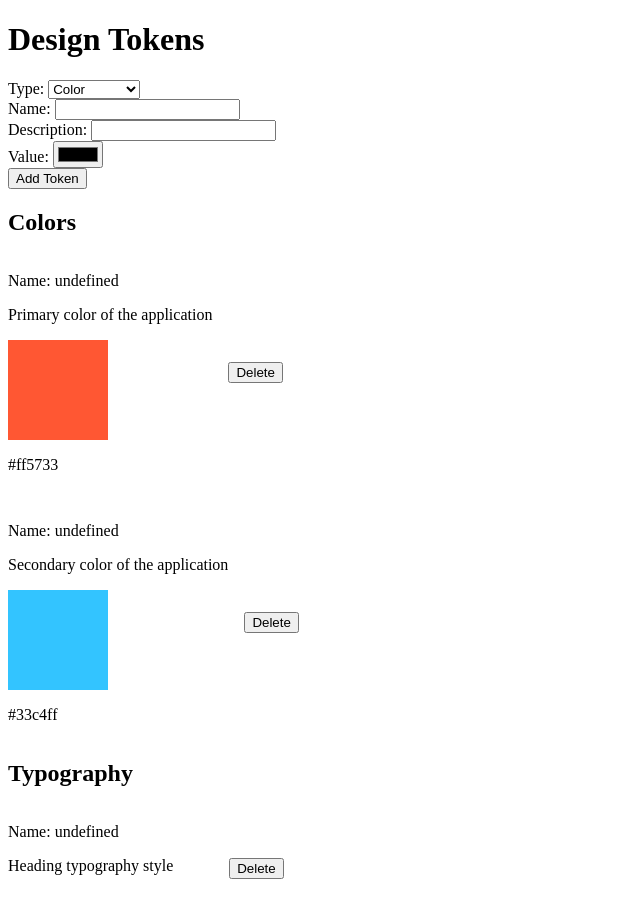
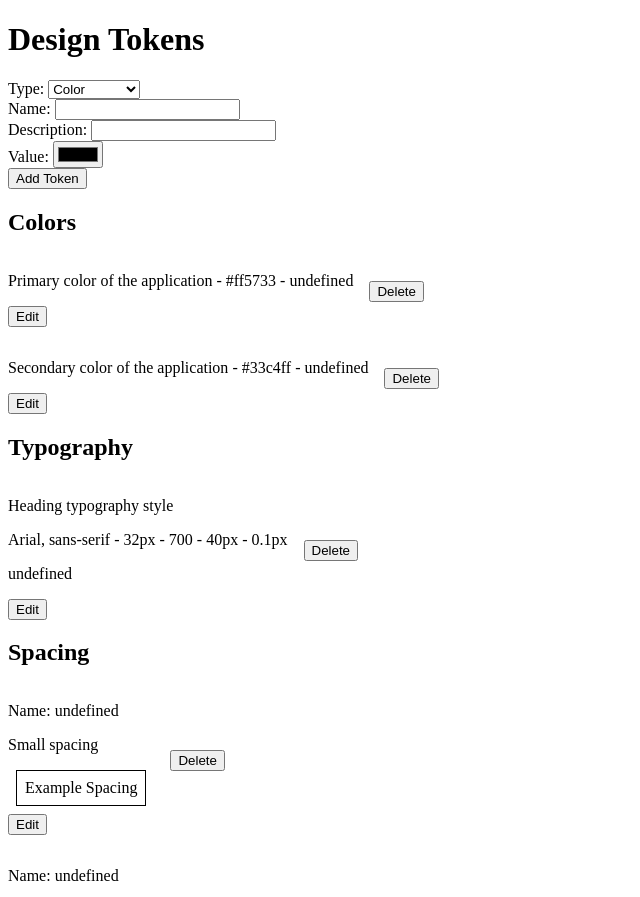
Before and after one commit to Echo5414/svelte-designtokens, a SvelteKit app in the folder frontend/: page / in a window 1280 px wide. Shown: the top 897 px of the page, without its empty margins (0-640 px from the left). Built offline with nearby package versions, Linux system fonts and the light colour scheme.

Commit message:
editable update

```diff
--- a/frontend/src/components/ColorToken.svelte
+++ b/frontend/src/components/ColorToken.svelte
@@ -1,21 +1,42 @@
 <script lang="ts">
+  const EXTENSION_NAMESPACE = import.meta.env.VITE_EXTENSION_NAMESPACE;
   export let id: string;
-  export let token: {
-    $description: string | null;
-    $value: string;
-    $extensions: {
-      [key: string]: {
-        name: string;
-      };
-    } | null;
-  };
+  export let token: { $description: string | null; $value: string; $extensions: { [key: string]: { name: string } } | null };
 
-  const EXTENSION_NAMESPACE = import.meta.env.VITE_EXTENSION_NAMESPACE;
+  let editMode = false;
+  let editedToken = { ...token };
+  let extensionName = editedToken.$extensions?.[EXTENSION_NAMESPACE]?.name || '';
+
+  function toggleEditMode() {
+    editMode = !editMode;
+  }
+
+  function handleSave() {
+    if (editedToken.$extensions) {
+      editedToken.$extensions[EXTENSION_NAMESPACE] = { name: extensionName };
+    } else {
+      editedToken.$extensions = { [EXTENSION_NAMESPACE]: { name: extensionName } };
+    }
+    const saveEvent = new CustomEvent('save', {
+      detail: {
+        id,
+        token: editedToken,
+      },
+    });
+    dispatchEvent(saveEvent);
+    editMode = false;
+  }
 </script>
 
 <div>
-  <p>Name: {token.$extensions ? token.$extensions[EXTENSION_NAMESPACE]?.name : 'N/A'}</p>
-  <p>{token.$description}</p>
-  <div style="background-color: {token.$value}; width: 100px; height: 100px;"></div>
-  <p>{token.$value}</p>
+  {#if editMode}
+    <input type="text" bind:value={editedToken.$description} placeholder="Description" />
+    <input type="color" bind:value={editedToken.$value} placeholder="Value" />
+    <input type="text" bind:value={extensionName} placeholder="Name" />
+    <button on:click={handleSave}>Save</button>
+    <button on:click={toggleEditMode}>Cancel</button>
+  {:else}
+    <p>{token.$description} - {token.$value} - {token.$extensions?.[EXTENSION_NAMESPACE]?.name}</p>
+    <button on:click={toggleEditMode}>Edit</button>
+  {/if}
 </div>
--- a/frontend/src/components/SpacingToken.svelte
+++ b/frontend/src/components/SpacingToken.svelte
@@ -11,12 +11,45 @@
   };
 
   const EXTENSION_NAMESPACE = import.meta.env.VITE_EXTENSION_NAMESPACE;
+
+  let editMode = false;
+  let editedToken = { ...token };
+  let extensionName = editedToken.$extensions?.[EXTENSION_NAMESPACE]?.name || '';
+
+  function toggleEditMode() {
+    editMode = !editMode;
+  }
+
+  function handleSave() {
+    if (editedToken.$extensions) {
+      editedToken.$extensions[EXTENSION_NAMESPACE] = { name: extensionName };
+    } else {
+      editedToken.$extensions = { [EXTENSION_NAMESPACE]: { name: extensionName } };
+    }
+    const saveEvent = new CustomEvent('save', {
+      detail: {
+        id,
+        token: editedToken,
+      },
+    });
+    dispatchEvent(saveEvent);
+    editMode = false;
+  }
 </script>
 
 <div>
-  <p>Name: {token.$extensions ? token.$extensions[EXTENSION_NAMESPACE]?.name : 'N/A'}</p>
-  <p>{token.$description}</p>
-  <div style="margin: {token.$value}; padding: {token.$value}; border: 1px solid #000;">
-    Example Spacing
-  </div>
+  {#if editMode}
+    <input type="text" bind:value={editedToken.$description} placeholder="Description" />
+    <input type="text" bind:value={editedToken.$value} placeholder="Value" />
+    <input type="text" bind:value={extensionName} placeholder="Name" />
+    <button on:click={handleSave}>Save</button>
+    <button on:click={toggleEditMode}>Cancel</button>
+  {:else}
+    <p>Name: {token.$extensions ? token.$extensions[EXTENSION_NAMESPACE]?.name : 'N/A'}</p>
+    <p>{token.$description}</p>
+    <div style="margin: {token.$value}; padding: {token.$value}; border: 1px solid #000;">
+      Example Spacing
+    </div>
+    <button on:click={toggleEditMode}>Edit</button>
+  {/if}
 </div>
--- a/frontend/src/components/TypographyToken.svelte
+++ b/frontend/src/components/TypographyToken.svelte
@@ -1,4 +1,5 @@
 <script lang="ts">
+  const EXTENSION_NAMESPACE = import.meta.env.VITE_EXTENSION_NAMESPACE;
   export let id: string;
   export let token: {
     $description: string | null;
@@ -6,7 +7,7 @@
       'font-family': string;
       'font-size': string;
       'font-weight': number;
-      'line-height': string | number;
+      'line-height': number | string;
       'letter-spacing': string;
     };
     $extensions: {
@@ -16,13 +17,46 @@
     } | null;
   };
 
-  const EXTENSION_NAMESPACE = import.meta.env.VITE_EXTENSION_NAMESPACE;
+  let editMode = false;
+  let editedToken = { ...token };
+  let extensionName = editedToken.$extensions?.[EXTENSION_NAMESPACE]?.name || '';
+
+  function toggleEditMode() {
+    editMode = !editMode;
+  }
+
+  function handleSave() {
+    if (editedToken.$extensions) {
+      editedToken.$extensions[EXTENSION_NAMESPACE] = { name: extensionName };
+    } else {
+      editedToken.$extensions = { [EXTENSION_NAMESPACE]: { name: extensionName } };
+    }
+    const saveEvent = new CustomEvent('save', {
+      detail: {
+        id,
+        token: editedToken,
+      },
+    });
+    dispatchEvent(saveEvent);
+    editMode = false;
+  }
 </script>
 
 <div>
-  <p>Name: {token.$extensions ? token.$extensions[EXTENSION_NAMESPACE]?.name : 'N/A'}</p>
-  <p>{token.$description}</p>
-  <div style="font-family: {token.$value['font-family']}; font-size: {token.$value['font-size']}; font-weight: {token.$value['font-weight']}; line-height: {token.$value['line-height']}; letter-spacing: {token.$value['letter-spacing']}">
-    Example Text
-  </div>
+  {#if editMode}
+    <input type="text" bind:value={editedToken.$description} placeholder="Description" />
+    <input type="text" bind:value={editedToken.$value['font-family']} placeholder="Font Family" />
+    <input type="text" bind:value={editedToken.$value['font-size']} placeholder="Font Size" />
+    <input type="number" bind:value={editedToken.$value['font-weight']} placeholder="Font Weight" />
+    <input type="text" bind:value={editedToken.$value['line-height']} placeholder="Line Height" />
+    <input type="text" bind:value={editedToken.$value['letter-spacing']} placeholder="Letter Spacing" />
+    <input type="text" bind:value={extensionName} placeholder="Name" />
+    <button on:click={handleSave}>Save</button>
+    <button on:click={toggleEditMode}>Cancel</button>
+  {:else}
+    <p>{token.$description}</p>
+    <p>{token.$value['font-family']} - {token.$value['font-size']} - {token.$value['font-weight']} - {token.$value['line-height']} - {token.$value['letter-spacing']}</p>
+    <p>{token.$extensions?.[EXTENSION_NAMESPACE]?.name}</p>
+    <button on:click={toggleEditMode}>Edit</button>
+  {/if}
 </div>
--- a/frontend/src/routes/+page.svelte
+++ b/frontend/src/routes/+page.svelte
@@ -1,11 +1,15 @@
 <script lang="ts">
-  import { tokensStore } from '../stores/tokens';
+  import { tokensStore, updateToken } from '../stores/tokens';
   import ColorToken from '../components/ColorToken.svelte';
   import TypographyToken from '../components/TypographyToken.svelte';
   import SpacingToken from '../components/SpacingToken.svelte';
   import TokenForm from '../components/TokenForm.svelte';
   import { onMount } from 'svelte';
-  import type { Tokens } from '../utils/localStorage';
+  import type { Tokens, ColorToken as ColorTokenType, TypographyToken as TypographyTokenType, SpacingToken as SpacingTokenType } from '../utils/localStorage';
+  import sampleData from '../lib/schemasSample.json';
+  import type { Writable } from 'svelte/store';
+
+  const EXTENSION_NAMESPACE = import.meta.env.VITE_EXTENSION_NAMESPACE;
 
   let currentTokens: Tokens = { color: {}, typography: {}, spacing: {} };
 
@@ -21,6 +25,13 @@
       return tokens;
     });
   }
+
+  type TokenSaveEvent = CustomEvent<{ id: string; token: ColorTokenType | TypographyTokenType | SpacingTokenType; type: keyof Tokens }>;
+
+  function handleSaveToken(event: TokenSaveEvent) {
+    const { id, token, type } = event.detail;
+    updateToken(type, id, token);
+  }
 </script>
 
 <main>
@@ -32,7 +43,7 @@
   {#if currentTokens.color}
     {#each Object.entries(currentTokens.color) as [id, token]}
       <div class="token-container">
-        <ColorToken {id} {token} />
+        <ColorToken {id} {token} on:save={handleSaveToken} />
         <button class="delete-button" on:click={() => deleteToken(id, 'color')}>Delete</button>
       </div>
     {/each}
@@ -42,7 +53,7 @@
   {#if currentTokens.typography}
     {#each Object.entries(currentTokens.typography) as [id, token]}
       <div class="token-container">
-        <TypographyToken {id} {token} />
+        <TypographyToken {id} {token} on:save={handleSaveToken} />
         <button class="delete-button" on:click={() => deleteToken(id, 'typography')}>Delete</button>
       </div>
     {/each}
@@ -52,7 +63,7 @@
   {#if currentTokens.spacing}
     {#each Object.entries(currentTokens.spacing) as [id, token]}
       <div class="token-container">
-        <SpacingToken {id} {token} />
+        <SpacingToken {id} {token} on:save={handleSaveToken} />
         <button class="delete-button" on:click={() => deleteToken(id, 'spacing')}>Delete</button>
       </div>
     {/each}
--- a/frontend/src/stores/tokens.ts
+++ b/frontend/src/stores/tokens.ts
@@ -1,18 +1,16 @@
-// src/stores/tokens.ts
+import { writable, type Writable } from 'svelte/store';
+import type { Tokens } from '../utils/localStorage';
+import sampleData from '../lib/schemasSample.json';
 
-import { writable } from 'svelte/store';
-import { loadTokens, saveTokens } from '../utils/localStorage';
-import sampleData from '../lib/schemasSample.json';
-import type { Writable } from 'svelte/store';
-
-// Importing the Tokens type from localStorage.ts
-import type { Tokens } from '../utils/localStorage';
-
-// Directly assert sampleData as Tokens
-const initialTokens = (loadTokens() || sampleData) as Tokens;
+const storedTokens = localStorage.getItem('designTokens');
+const initialTokens: Tokens = storedTokens ? JSON.parse(storedTokens) : sampleData;
 
 export const tokensStore: Writable<Tokens> = writable<Tokens>(initialTokens);
 
-tokensStore.subscribe((value: Tokens) => {
-  saveTokens(value);
-});
+export function updateToken(type: keyof Tokens, id: string, updatedToken: Tokens[keyof Tokens][string]) {
+  tokensStore.update((tokens: Tokens) => {
+    tokens[type][id] = updatedToken;
+    localStorage.setItem('designTokens', JSON.stringify(tokens));
+    return tokens;
+  });
+}
--- a/frontend/src/utils/localStorage.ts
+++ b/frontend/src/utils/localStorage.ts
@@ -1,13 +1,15 @@
 import sampleTokens from '../lib/schemasSample.json';
+
+export interface Extension {
+  name: string;
+}
 
 export interface ColorToken {
   $type: 'color';
   $description: string | null;
   $value: string;
   $extensions: {
-    [key: string]: {
-      name: string;
-    };
+    [key: string]: Extension;
   } | null;
 }
 
@@ -22,9 +24,7 @@ export interface TypographyToken {
     'letter-spacing': string;
   };
   $extensions: {
-    [key: string]: {
-      name: string;
-    };
+    [key: string]: Extension;
   } | null;
 }
 
@@ -33,9 +33,7 @@ export interface SpacingToken {
   $description: string | null;
   $value: string;
   $extensions: {
-    [key: string]: {
-      name: string;
-    };
+    [key: string]: Extension;
   } | null;
 }
 
```
